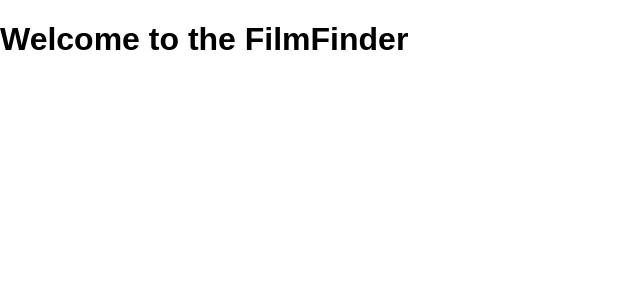
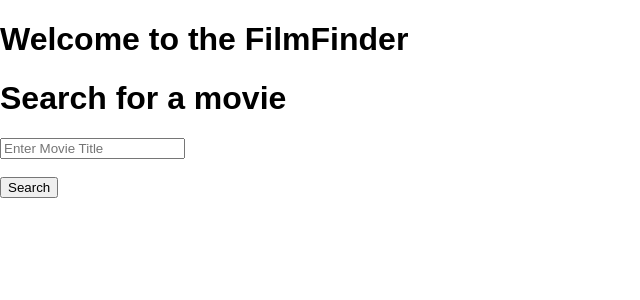
Before and after one commit to CodeDad70/filmfinder, a React (Create React App) app: page / in a window 1280 px wide. Shown: the top 300 px of the page, without its empty margins (0-640 px from the left). Built offline with nearby package versions, Linux system fonts and the light colour scheme.

Commit message:
created a FilmSearch in containers, also created createStore in index.js

```diff
--- a/src/App.js
+++ b/src/App.js
@@ -1,5 +1,5 @@
 import React from 'react';
-
+import FilmSearch from './containers/FilmSearch'
 
 class App extends React.Component {
   render() {
@@ -9,7 +9,7 @@ class App extends React.Component {
   <div className="card-1">
     <h1> Welcome to the FilmFinder</h1>
 
-
+    <FilmSearch/>
   </div>
     )
   }
--- /dev/null
+++ b/src/containers/FilmSearch.js
@@ -0,0 +1,17 @@
+import React, { Component } from 'react';
+
+class FilmSearch extends Component {
+render() {
+return (
+<div>
+  <h1>Search for a movie</h1>
+  <form>
+   <input required type="text" placeholder="Enter Movie Title" /><br /><br />
+
+   <button>Search</button>
+  </form>
+</div>
+);
+}
+}
+export default FilmSearch;
```
